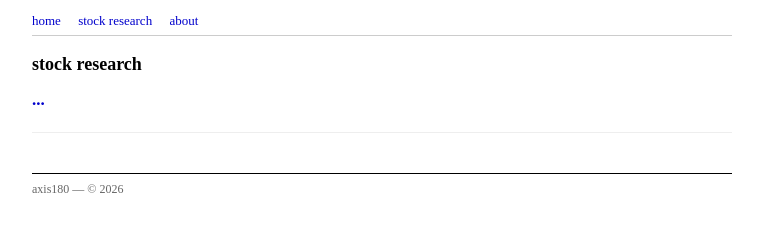
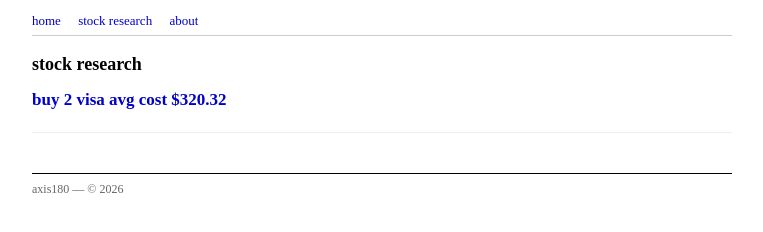
Before and after one commit to tobiassites/axis180, a plain HTML site: page index.html in a window 1280 px wide. Both pictures are taken after a click on the link "stock research". Shown: the part 76-308 px from the top of the page, without its empty margins (258-1021 px from the left). Drawn offline with Linux system fonts and the light colour scheme.

Commit message:
buy 2 visa

```diff
--- a/index.html
+++ b/index.html
@@ -141,7 +141,7 @@
   <h2>stock research</h2>
 
   <div class="post-entry">
-    <h2><a href="#" onclick="openStock('a');return false;">...</a></h2>
+    <h2><a href="#" onclick="openStock('a');return false;">buy 2 visa avg cost $320.32 </a></h2>
   </div>
 
 <!-- STOCK DETAIL -->
```
